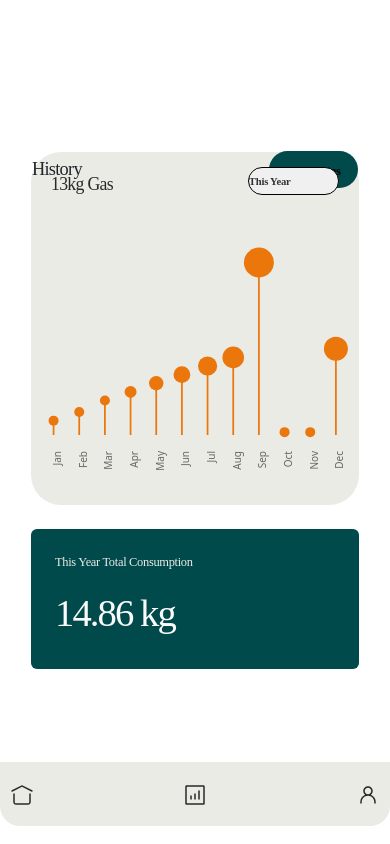
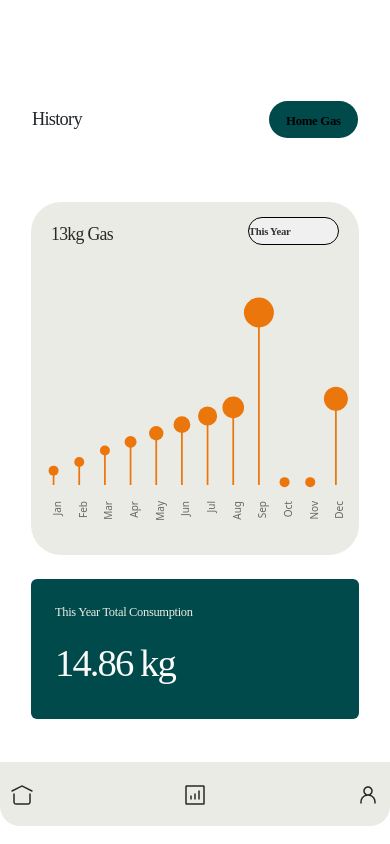
Before and after one commit to sirrotich/my.matx.africa, a React (Vite) app: page /analytics in a window 390 px wide. Built offline with nearby package versions, Linux system fonts and the light colour scheme.

Commit message:
ui- redesign

```diff
--- a/src/styles/GasConsumptionDashboard.css
+++ b/src/styles/GasConsumptionDashboard.css
@@ -393,7 +393,7 @@ color: var(--text-text-neutral-05, #FAFAF9);
       }
 
       .chart-container {
-       margin-top: -100px;
+       margin-top: -0px;
 
       }
 
--- a/src/styles/Profile.css
+++ b/src/styles/Profile.css
@@ -144,7 +144,7 @@
       align-items: center;
       justify-content: space-between;
       border-radius: 0 0 20px 20px;
-      margin-bottom: 60px;
+      margin-bottom: -10px;
   }
 
 
```
